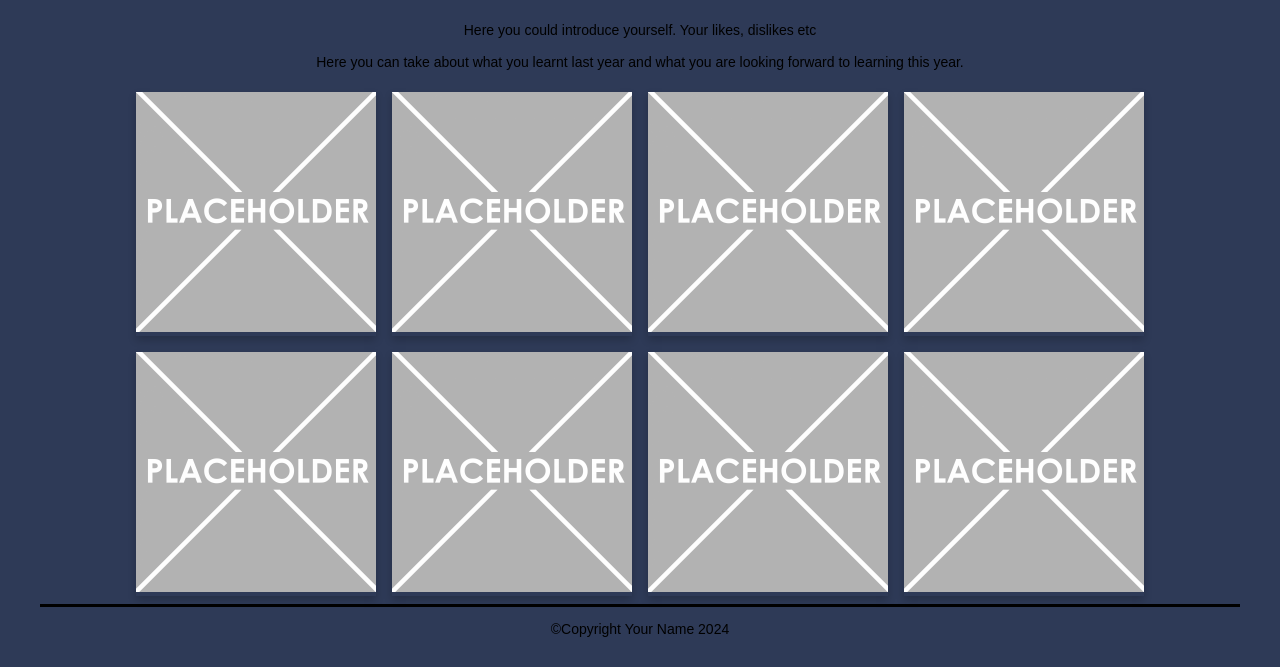
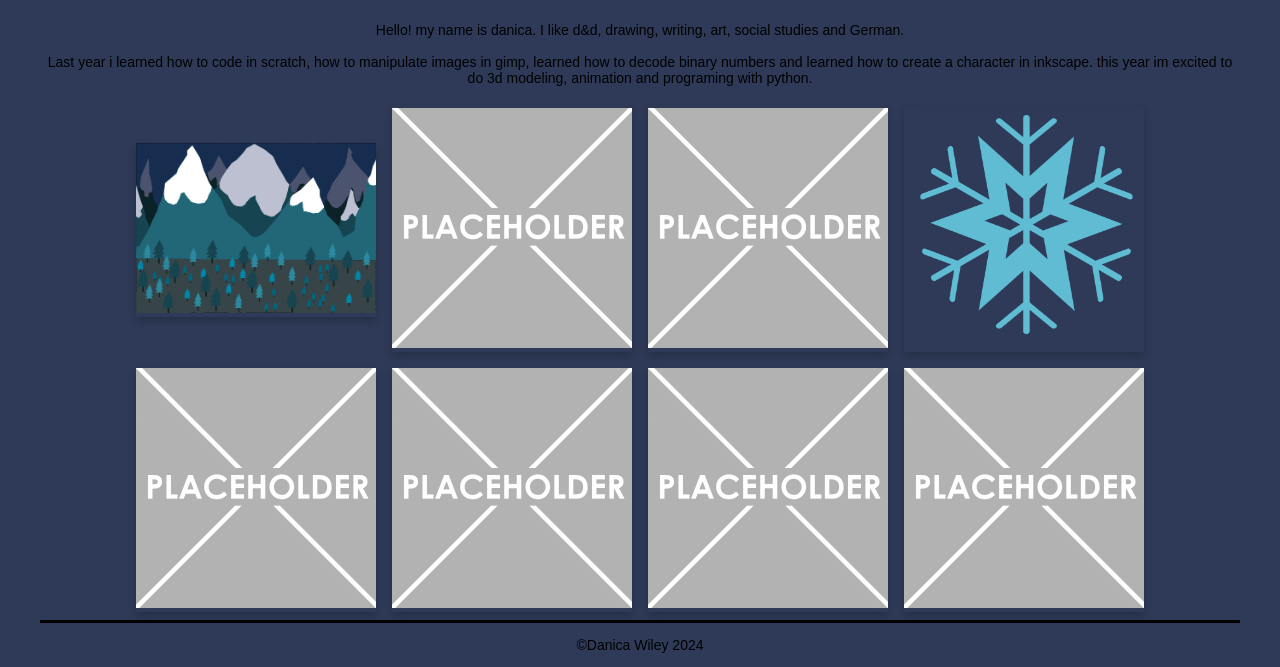
Before and after one commit to 23293/10DGT-BHS-Website-Template, a plain HTML site: page index.html in a window 1280 px wide. Shown: the part 378-1045 px from the top of the page. Drawn offline with Linux system fonts and the light colour scheme; a web font is replaced by a local one.

Commit message:
words and images on index

```diff
--- a/index.html
+++ b/index.html
@@ -35,15 +35,15 @@
       <!-- now the Information text box-->
       <div class=information>
         <p>
-            Here you could introduce yourself. Your likes, dislikes etc <br><br>
-            Here you can take about what you learnt last year and what you are looking forward to learning this year.
+            Hello! my name is danica. I like d&d, drawing, writing, art, social studies and German. <br><br>
+            Last year i learned how to code in scratch, how to manipulate images in gimp, learned how to decode binary numbers and learned how to create a character in inkscape. this year im excited to do 3d modeling, animation and programing with python.
         </p>
       </div>
         <!-- This is the container for all the images you want to add- it's a flexbox so add as many as you want -->
       <div class='container'>
         <!-- item 1 starts here-->
         <div class='item'>
-          <img src="images/placeholder.png" alt="please replace me">
+          <img src="images/forest backround.png" alt="please replace me">
         </div>
         <!-- end of item 1 -->
         <!-- item 2 starts here-->
@@ -58,7 +58,7 @@
         <!-- end of item 3 -->
         <!-- item 4 starts here-->
         <div class='item'>
-          <img src="images/placeholder.png" alt="please replace me">
+          <img src="images/snowflake.png" alt="please replace me">
         </div>
         <!-- end of item 4 -->
         <!-- item 5 starts here-->
@@ -84,7 +84,7 @@
       </div>
     </main>
     <footer>
-      <p>&#169;Copyright Your Name 2024</p>
+      <p>&#169;Danica Wiley 2024</p>
     </footer>
   </body>
 </html>
```
